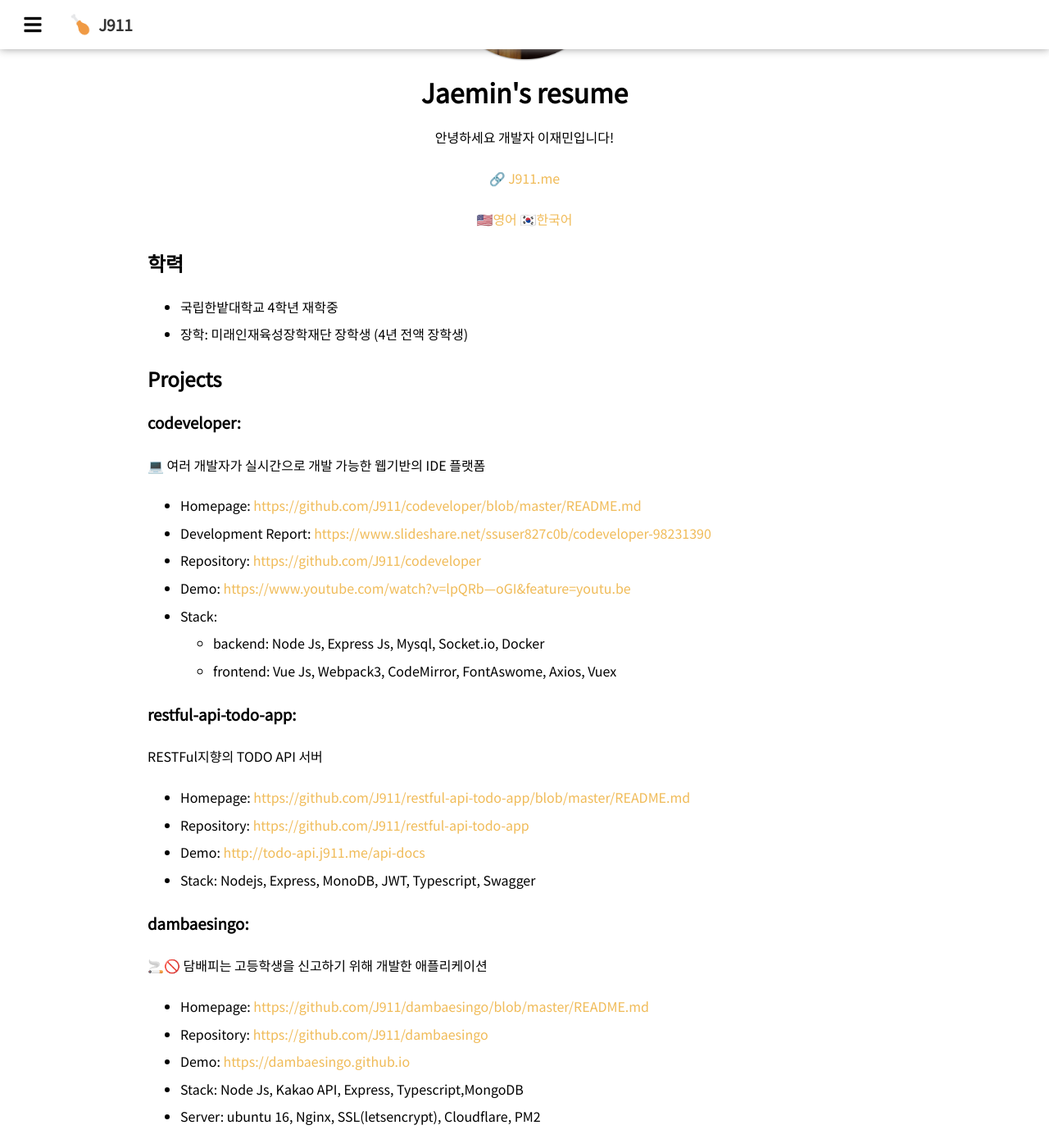
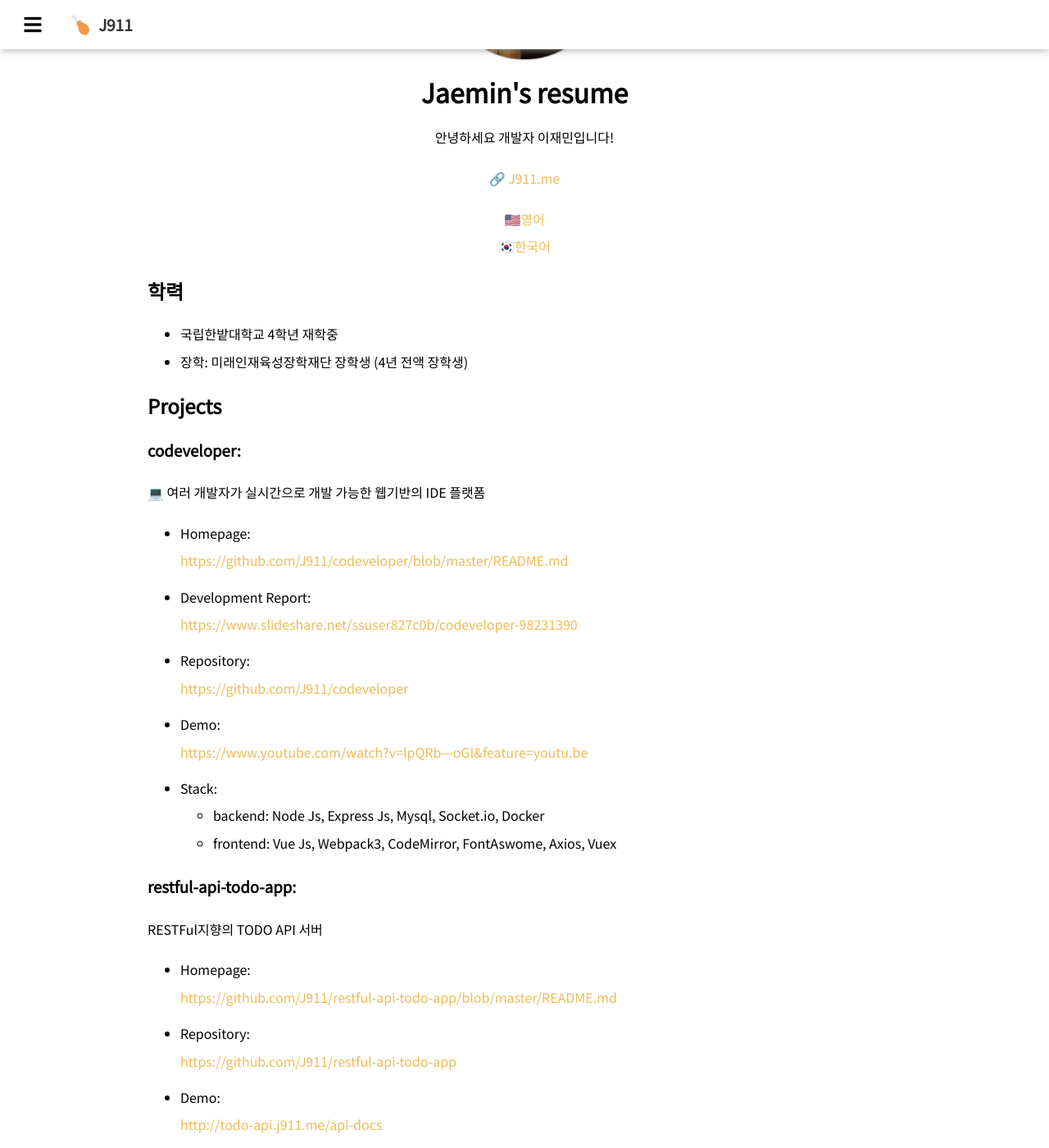
Before and after one commit to kmss1258/kmss1258.github.io, a Jekyll site: the page built from resume.md, in a window 1280 px wide and 1400 px high, scrolled down 221 px. Shown: the whole window at 82% size. Built offline with Jekyll 4.4.1, drawn with Linux system fonts in a browser that asks for light colours; nearby versions of some CDN libraries.

Commit message:
Update main.css

```diff
--- a/assets/css/main.css
+++ b/assets/css/main.css
@@ -315,6 +315,11 @@ hr {
 }
 .post__contents a {
     color: rgb(240, 187, 88);
+    display: inline-block;
+    width: 100%;
+    white-space: nowrap;
+    overflow: hidden;
+    text-overflow: ellipsis;
 }
 
 @media (min-width: 960px) {
```
